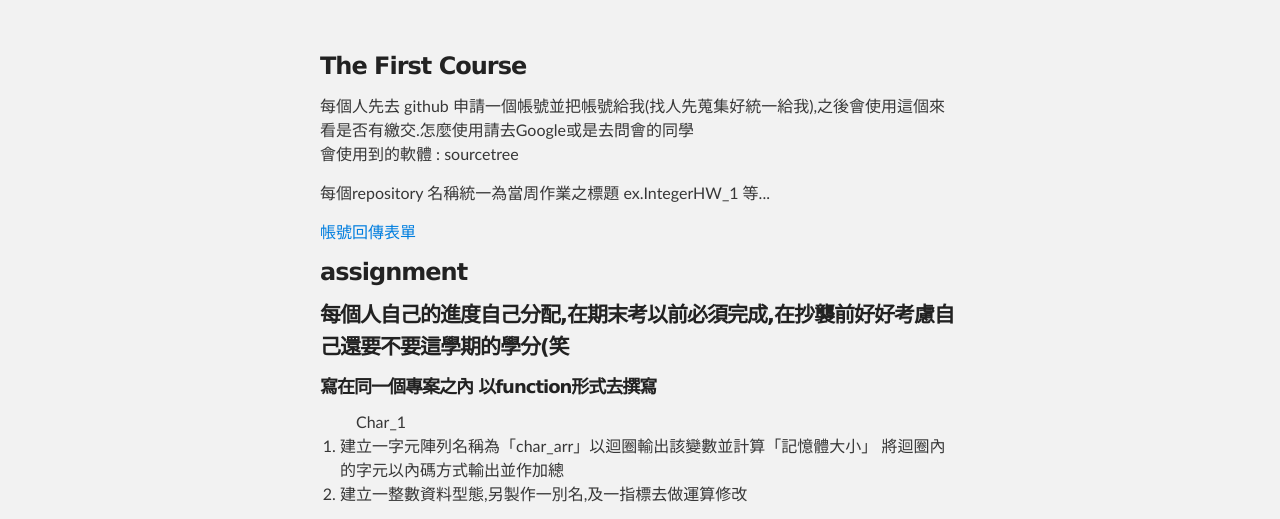
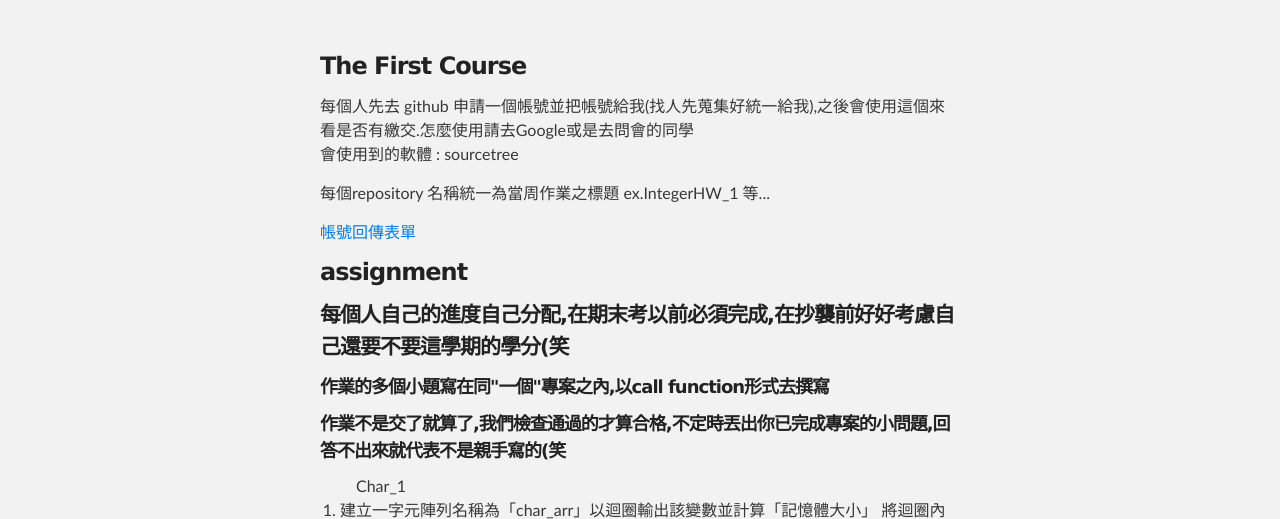
Before and after one commit to charlychiu/RemedialTeaching, a plain HTML site: page index.html in a window 1280 px wide. Shown: the part 212-731 px from the top of the page. Drawn offline with Linux system fonts and the light colour scheme.

Commit message:
no message

```diff
--- a/index.html
+++ b/index.html
@@ -77,7 +77,8 @@
 <a href="https://docs.google.com/forms/d/1xhF42TqRvhuKiyjknzRMgUv5ntYktNLLY0mAvDIPTRA/viewform">帳號回傳表單</a>
 <h3>assignment</h3>
 <h4>每個人自己的進度自己分配,在期末考以前必須完成,在抄襲前好好考慮自己還要不要這學期的學分(笑</h4>
-<h5>寫在同一個專案之內 以function形式去撰寫</h5>
+<h5>作業的多個小題寫在同"一個"專案之內,以call function形式去撰寫</h5>
+<h5>作業不是交了就算了,我們檢查通過的才算合格,不定時丟出你已完成專案的小問題,回答不出來就代表不是親手寫的(笑</h5>
 <ol>
 　Char_1</br>
 <li>建立一字元陣列名稱為「char_arr」以迴圈輸出該變數並計算「記憶體大小」
```
